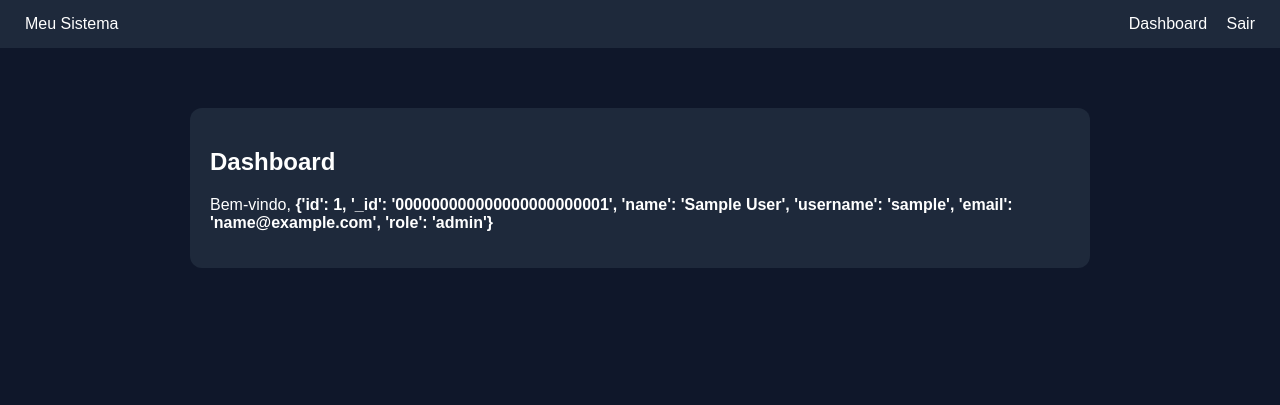
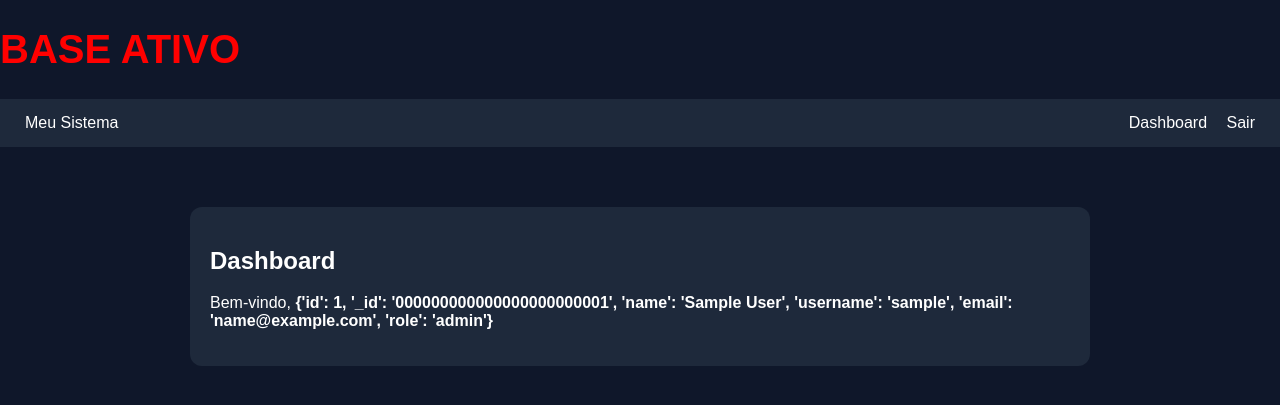
Before and after one commit to Kaioo16/Web_app, a Flask app: page /dashboard in a window 1280 px wide. Shown: the top 405 px of the page. Run offline with Flask 3, Linux system fonts and the light colour scheme; the visitor is signed in with stand-in values (Sample User, id 1).

Commit message:
teste base

```diff
--- a/templates/base.html
+++ b/templates/base.html
@@ -6,7 +6,9 @@
     <link rel="stylesheet" href="{{ url_for('static', filename='style.css') }}">
 </head>
 
-<body>
+<body><h1 style="color:red; font-size:40px;">
+BASE ATIVO
+</h1>
 
 <div class="navbar">
     <div class="logo">Meu Sistema</div>
```
